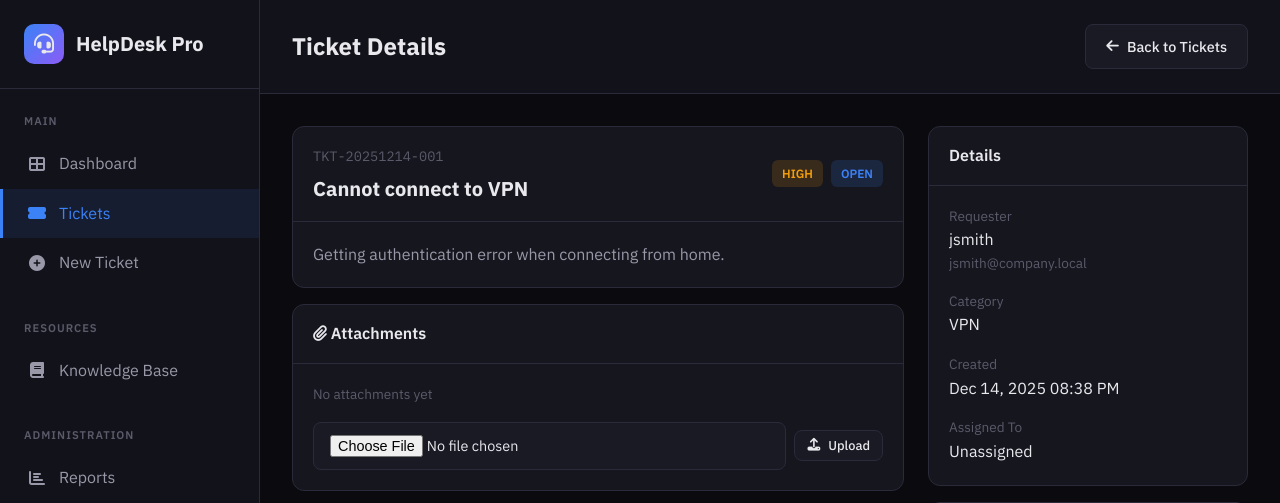
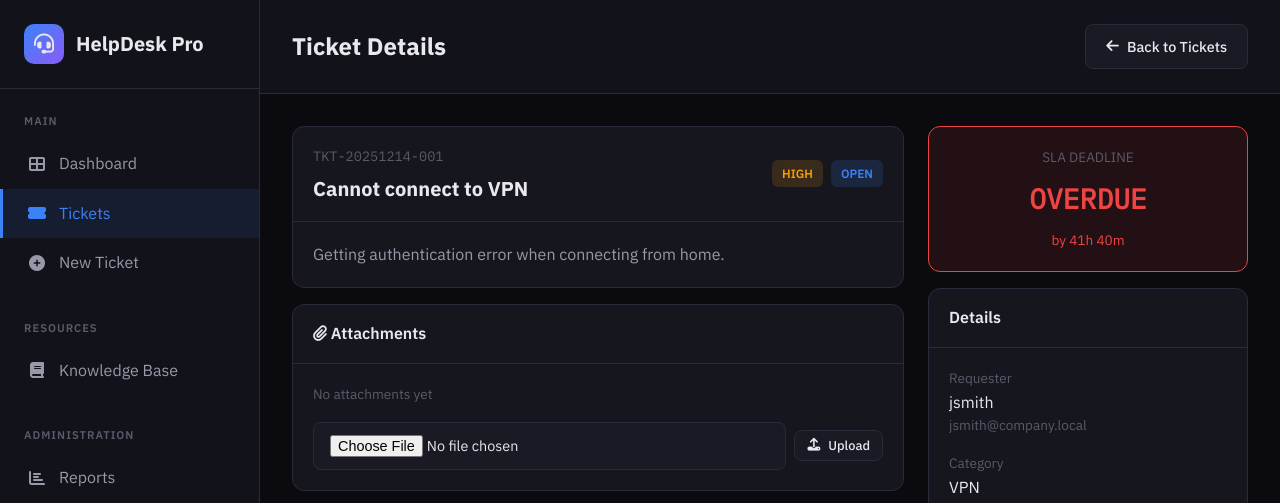
Before and after one commit to TechBD042/helpdesk-ticket-system, a Flask app: page /tickets/1 in a window 1280 px wide. Shown: the top 503 px of the page. Run offline with Flask 3, Linux system fonts and the light colour scheme; a user stored in the database is signed in; data comes from the database, SQL or seed files in the repository; data that the repository does not hold is empty.

Commit message:
Add SLA timers and customer satisfaction ratings

```diff
--- a/app.py
+++ b/app.py
@@ -58,6 +58,7 @@ class Ticket(db.Model):
     contact_method = db.Column(db.String(50))
     location = db.Column(db.String(100))
     asset_tag = db.Column(db.String(50))
+    satisfaction_rating = db.Column(db.String(20), nullable=True)  # 'positive' or 'negative'
 
     comments = db.relationship('TicketComment', backref='ticket', lazy=True, order_by='TicketComment.created_at')
 
@@ -713,3 +714,27 @@ def uploaded_file(filename):
 # Create attachment table
 with app.app_context():
     db.create_all()
+
+
+# =============================================================================
+# CUSTOMER SATISFACTION
+# =============================================================================
+
+@app.route('/tickets/<int:ticket_id>/rate', methods=['POST'])
+@login_required
+def rate_ticket(ticket_id):
+    ticket = Ticket.query.get_or_404(ticket_id)
+    user = get_current_user()
+
+    # Only the requester can rate
+    if user.id != ticket.requester_id:
+        flash('Only the ticket requester can rate.', 'danger')
+        return redirect(url_for('view_ticket', ticket_id=ticket_id))
+
+    rating = request.form.get('rating')
+    if rating in ['positive', 'negative']:
+        ticket.satisfaction_rating = rating
+        db.session.commit()
+        flash('Thank you for your feedback!', 'success')
+
+    return redirect(url_for('view_ticket', ticket_id=ticket_id))
--- a/templates/view_ticket.html
+++ b/templates/view_ticket.html
@@ -39,6 +39,32 @@
             </div>
         </div>
 
+        <!-- Satisfaction Rating (show after resolved) -->
+        {% if ticket.status == 'Resolved' and user.id == ticket.requester_id and not ticket.satisfaction_rating %}
+        <div class="card mt-2" style="border: 2px solid var(--accent-blue);">
+            <div class="card-header"><h3 class="card-title"><i class="fas fa-star"></i> Rate Your Support Experience</h3></div>
+            <div class="card-body">
+                <p class="text-secondary" style="margin-bottom: 1rem;">How was your experience with IT support on this ticket?</p>
+                <div style="display: flex; gap: 1rem;">
+                    <form method="POST" action="{{ url_for('rate_ticket', ticket_id=ticket.id) }}" style="display: inline;">
+                        <input type="hidden" name="rating" value="positive">
+                        <button type="submit" class="btn btn-success" style="font-size: 1.5rem; padding: 1rem 2rem;"><i class="fas fa-thumbs-up"></i> Great!</button>
+                    </form>
+                    <form method="POST" action="{{ url_for('rate_ticket', ticket_id=ticket.id) }}" style="display: inline;">
+                        <input type="hidden" name="rating" value="negative">
+                        <button type="submit" class="btn btn-secondary" style="font-size: 1.5rem; padding: 1rem 2rem;"><i class="fas fa-thumbs-down"></i> Needs Improvement</button>
+                    </form>
+                </div>
+            </div>
+        </div>
+        {% elif ticket.satisfaction_rating %}
+        <div class="card mt-2">
+            <div class="card-body" style="text-align: center; padding: 1rem;">
+                <span class="text-muted"><i class="fas fa-{% if ticket.satisfaction_rating == 'positive' %}thumbs-up" style="color: var(--accent-green){% else %}thumbs-down" style="color: var(--accent-red){% endif %};"></i> Feedback submitted - Thank you!</span>
+            </div>
+        </div>
+        {% endif %}
+
         <div class="card mt-2">
             <div class="card-header">
                 <h3 class="card-title"><i class="fas fa-comments"></i> Activity & Comments</h3>
@@ -62,6 +88,17 @@
         </div>
     </div>
     <div>
+        <!-- SLA Timer Card -->
+        {% if ticket.due_date and ticket.status not in ['Resolved', 'Closed'] %}
+        <div class="card" id="slaCard" style="margin-bottom: 1rem;">
+            <div class="card-body" style="text-align: center; padding: 1.25rem;">
+                <div class="text-small text-muted" style="margin-bottom: 0.5rem;">SLA DEADLINE</div>
+                <div id="slaTimer" style="font-size: 1.75rem; font-weight: 700; font-family: 'IBM Plex Mono', monospace;"></div>
+                <div id="slaStatus" class="text-small" style="margin-top: 0.5rem;"></div>
+            </div>
+        </div>
+        {% endif %}
+
         <div class="card">
             <div class="card-header"><h3 class="card-title">Details</h3></div>
             <div class="card-body">
@@ -112,9 +149,61 @@
 .attachment-item i {
     color: var(--accent-blue);
 }
+.btn-success {
+    background: var(--accent-green);
+    color: white;
+}
+.btn-success:hover {
+    background: #059669;
+}
 </style>
 
 <script>
+{% if ticket.due_date and ticket.status not in ['Resolved', 'Closed'] %}
+const dueDate = new Date("{{ ticket.due_date.isoformat() }}Z");
+const slaCard = document.getElementById('slaCard');
+const slaTimer = document.getElementById('slaTimer');
+const slaStatus = document.getElementById('slaStatus');
+
+function updateTimer() {
+    const now = new Date();
+    const diff = dueDate - now;
+
+    if (diff <= 0) {
+        const overdue = Math.abs(diff);
+        const hours = Math.floor(overdue / (1000 * 60 * 60));
+        const minutes = Math.floor((overdue % (1000 * 60 * 60)) / (1000 * 60));
+        slaTimer.innerHTML = `<span style="color: #ef4444;">OVERDUE</span>`;
+        slaStatus.innerHTML = `<span style="color: #ef4444;">by ${hours}h ${minutes}m</span>`;
+        slaCard.style.borderColor = '#ef4444';
+        slaCard.style.background = 'rgba(239, 68, 68, 0.1)';
+    } else {
+        const hours = Math.floor(diff / (1000 * 60 * 60));
+        const minutes = Math.floor((diff % (1000 * 60 * 60)) / (1000 * 60));
+        const seconds = Math.floor((diff % (1000 * 60)) / 1000);
+
+        if (hours < 1) {
+            slaTimer.style.color = '#ef4444';
+            slaCard.style.borderColor = '#ef4444';
+            slaStatus.innerHTML = '<span style="color: #ef4444;">⚠️ Critical - Respond Now!</span>';
+        } else if (hours < 4) {
+            slaTimer.style.color = '#f59e0b';
+            slaCard.style.borderColor = '#f59e0b';
+            slaStatus.innerHTML = '<span style="color: #f59e0b;">⏰ Attention Needed</span>';
+        } else {
+            slaTimer.style.color = '#10b981';
+            slaCard.style.borderColor = '#10b981';
+            slaStatus.innerHTML = '<span style="color: #10b981;">✓ On Track</span>';
+        }
+
+        slaTimer.textContent = `${hours}h ${minutes}m ${seconds}s`;
+    }
+}
+
+updateTimer();
+setInterval(updateTimer, 1000);
+{% endif %}
+
 function getAISuggestion() {
     const btn = document.getElementById('aiBtn');
     const originalText = btn.innerHTML;
```
